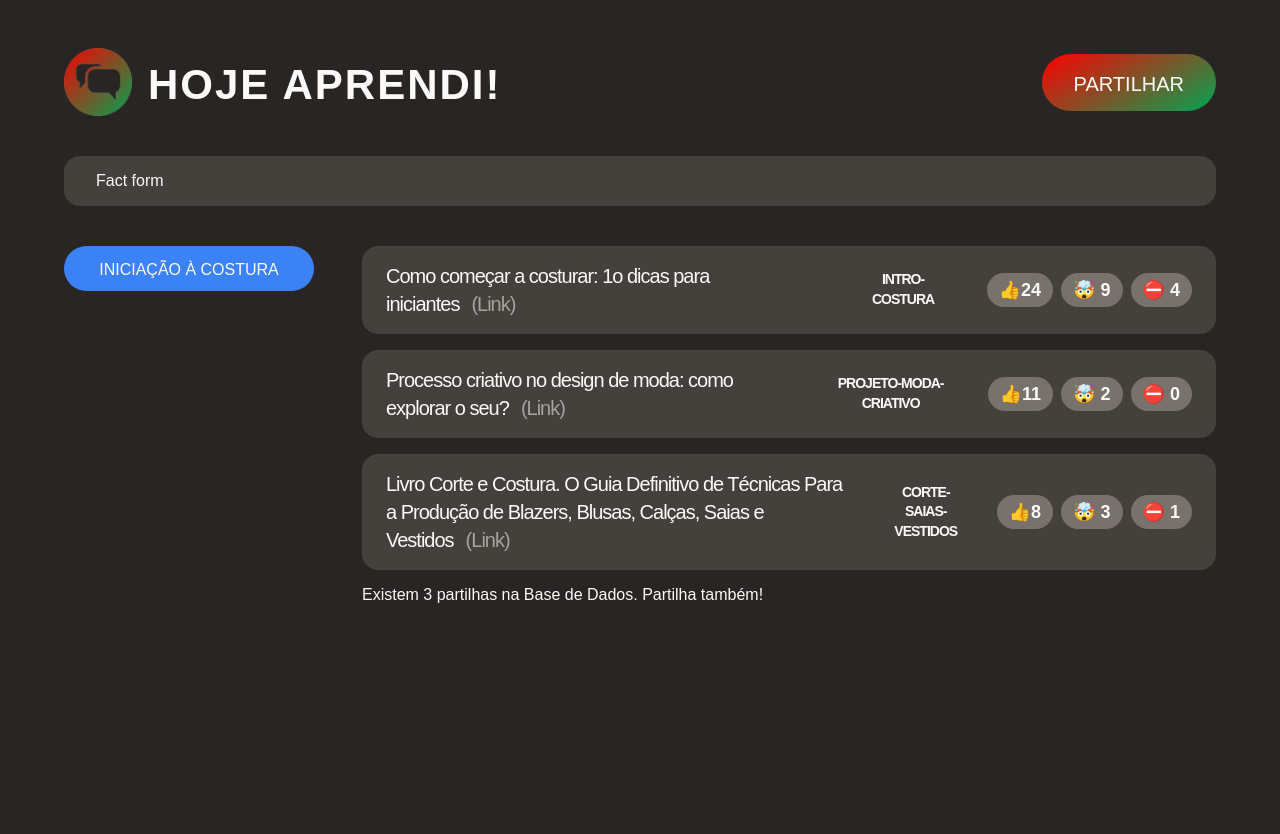
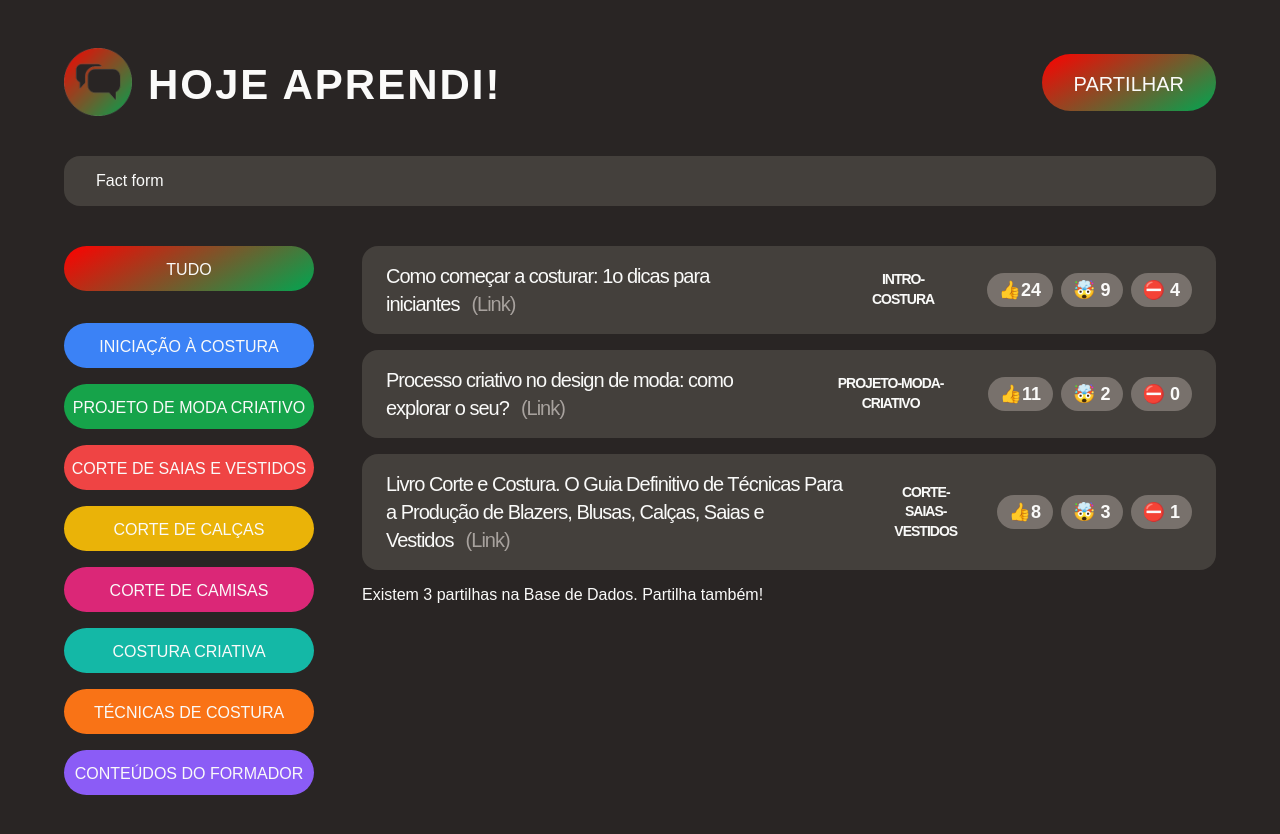
Before and after one commit to Joshhortt/hoje-aprendi, a React (Create React App) app: page / in a window 1280 px wide. Shown: the top 834 px of the page. Before the commit the page ends 800 px from the top, so only its background shows below. Built offline with nearby package versions, Linux system fonts and the light colour scheme; a web font is replaced by a local one.

Commit message:
refactor: Rendering list of categories using map'

```diff
--- a/src/App.js
+++ b/src/App.js
@@ -63,10 +63,6 @@
 
 // Data take from v1/data.js
 const CATEGORIES = [
-  {
-    name: "Ver Tudo",
-    color: "linear-gradient(135deg, #3b82f6, #ef4444, #16a34a, #eab308",
-  },
   { name: "Iniciação à Costura", color: "#3b82f6" },
   { name: "Projeto de Moda Criativo", color: "#16a34a" },
   { name: "Corte de Saias e Vestidos", color: "#ef4444" },
@@ -83,13 +79,19 @@
     <aside>
       <ul>
         <li className="category">
-          <button
-            className="btn btn-category"
-            style={{ backgroundColor: "#3b82f6" }}
-          >
-            Iniciação à Costura
-          </button>
+          <button className="btn btn-all-categories">Tudo</button>
         </li>
+
+        {CATEGORIES.map((cat) => (
+          <li key={cat.name} className="category">
+            <button
+              className="btn btn-category"
+              style={{ backgroundColor: cat.color }}
+            >
+              {cat.name}
+            </button>
+          </li>
+        ))}
       </ul>
     </aside>
   );
```
